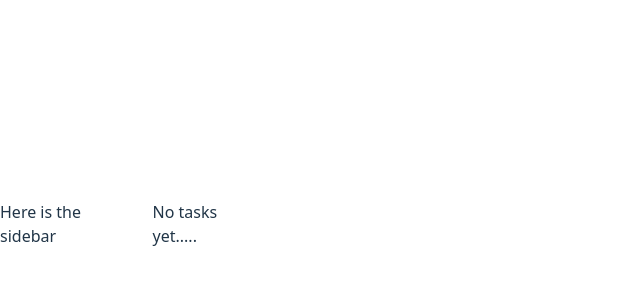
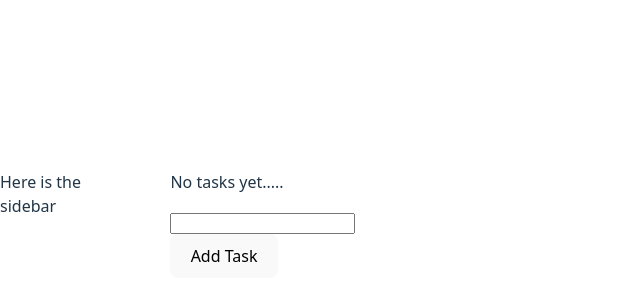
Before and after one commit to jayshah008/todo-list, a React (Vite) app: page / in a window 1280 px wide. Shown: the part 176-476 px from the top of the page, without its empty margins (0-640 px from the left). Built offline with nearby package versions, Linux system fonts and the light colour scheme.

Commit message:
Added Listing feature using state of React

```diff
--- a/src/main/Main.tsx
+++ b/src/main/Main.tsx
@@ -1,6 +1,20 @@
 import './Main.css'
+import { useState } from 'react';
+
 
 function Main() {
+
+    const [ItemValue, setItemValue] = useState('');
+    const [Items, setItems] = useState<string[]>([]);
+
+    function addItems(){
+        setItems([...Items, ItemValue])
+        setItemValue('');
+    }
+
+    const listItems = Items.map(item =>
+        <li>{item}</li>
+    )
 
 
     return (
@@ -12,6 +26,13 @@ function Main() {
                 No tasks yet.....
             </div>
 
+            <div className="listItems">
+                <ul>{listItems}</ul>
+            </div>
+
+            <input type="text" value = {ItemValue} onChange={(e) => {setItemValue(e.target.value)}}/>
+            <button onClick={addItems}>Add Task</button>
+
         </div>
 
         </>
```
